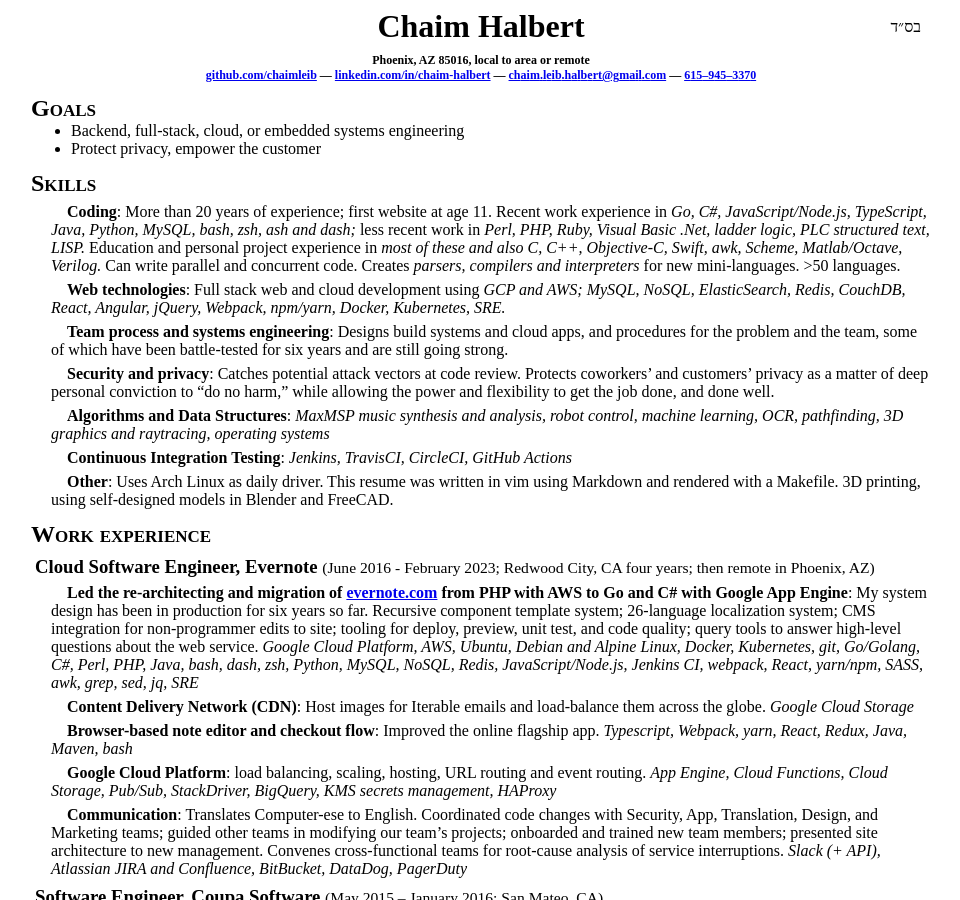
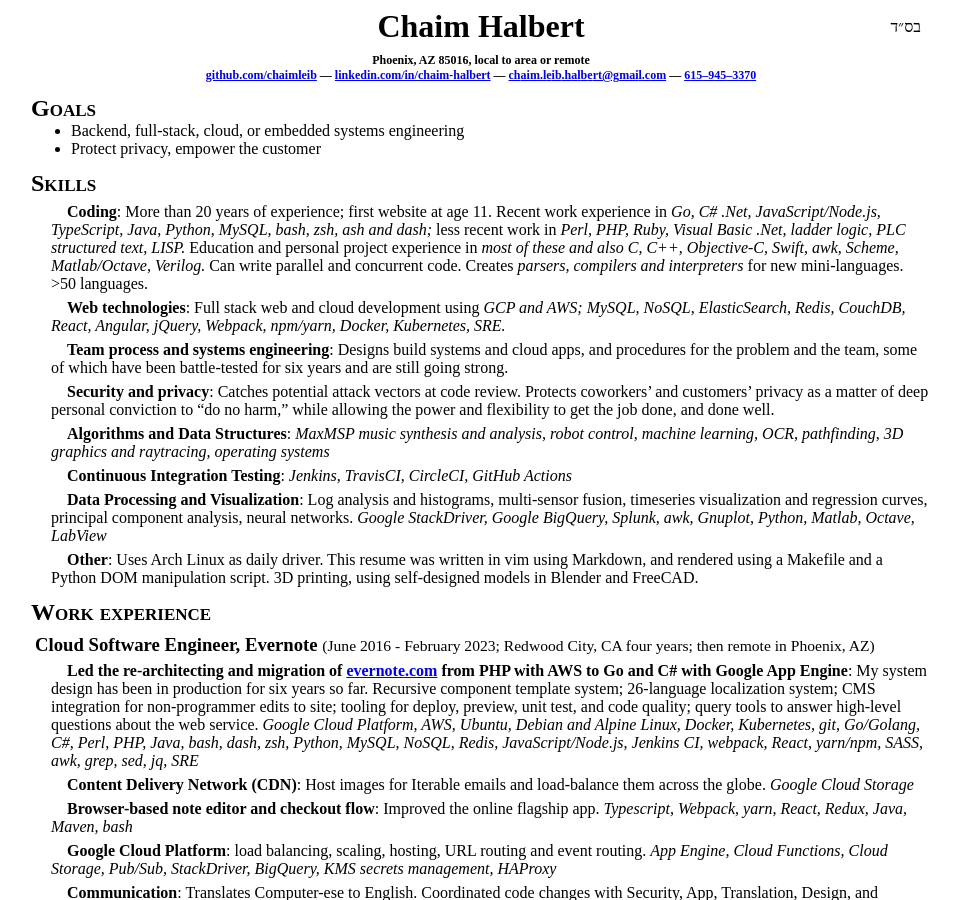
Before and after one commit to chaimleib/chaimleib.github.io, a Jekyll site: the page built from resume/index.html, in a window 1280 px wide and 900 px high. Shown: the whole window, without its empty margins (159-1119 px from the left). Built offline with Jekyll 4.4.1, drawn with Linux system fonts in a browser that asks for light colours.

Commit message:
resume: data processing and viz

```diff
--- a/_layouts/resume.html
+++ b/_layouts/resume.html
@@ -3,7 +3,7 @@
   <meta charset="utf-8"/>
   <meta name="generator" content="pandoc"/>
   <meta name="viewport" content="width=device-width, initial-scale=1.0, user-scalable=yes"/>
-  <meta name="revised" content="Chaim Halbert, 2023-04-04 15:09-0700"/>
+  <meta name="revised" content="Chaim Halbert, 2023-04-11 18:51-0700"/>
   <title>Chaim Halbert</title>
   <style>
     code{white-space: pre-wrap;}
@@ -164,7 +164,7 @@
 </ul>
 <h2 id="skills">Skills</h2>
 <p><strong>Coding</strong>: More than 20 years of experience; first
-website at age 11. Recent work experience in <em>Go, C#,
+website at age 11. Recent work experience in <em>Go, C# .Net,
 JavaScript/Node.js, TypeScript, Java, Python, MySQL, bash, zsh, ash and
 dash;</em> less recent work in <em>Perl, PHP, Ruby, Visual Basic .Net,
 ladder logic, PLC structured text, LISP.</em> Education and personal
@@ -189,9 +189,15 @@
 pathfinding, 3D graphics and raytracing, operating systems</em></p>
 <p><strong>Continuous Integration Testing</strong>: <em>Jenkins,
 TravisCI, CircleCI, GitHub Actions</em></p>
+<p><strong>Data Processing and Visualization</strong>: Log analysis and
+histograms, multi-sensor fusion, timeseries visualization and regression
+curves, principal component analysis, neural networks. <em>Google
+StackDriver, Google BigQuery, Splunk, awk, Gnuplot, Python, Matlab,
+Octave, LabView</em></p>
 <p><strong>Other</strong>: Uses Arch Linux as daily driver. This resume
-was written in vim using Markdown and rendered with a Makefile. 3D
-printing, using self-designed models in Blender and FreeCAD.</p>
+was written in vim using Markdown, and rendered using a Makefile and a
+Python DOM manipulation script. 3D printing, using self-designed models
+in Blender and FreeCAD.</p>
 <h2 id="work-experience">Work experience</h2>
 <h3 id="cloud-software-engineer-evernote-june-2016---february-2023-redwood-city-ca-four-years-then-remote-in-phoenix-az">Cloud
 Software Engineer, Evernote <small>(June 2016 - February 2023; Redwood
```
